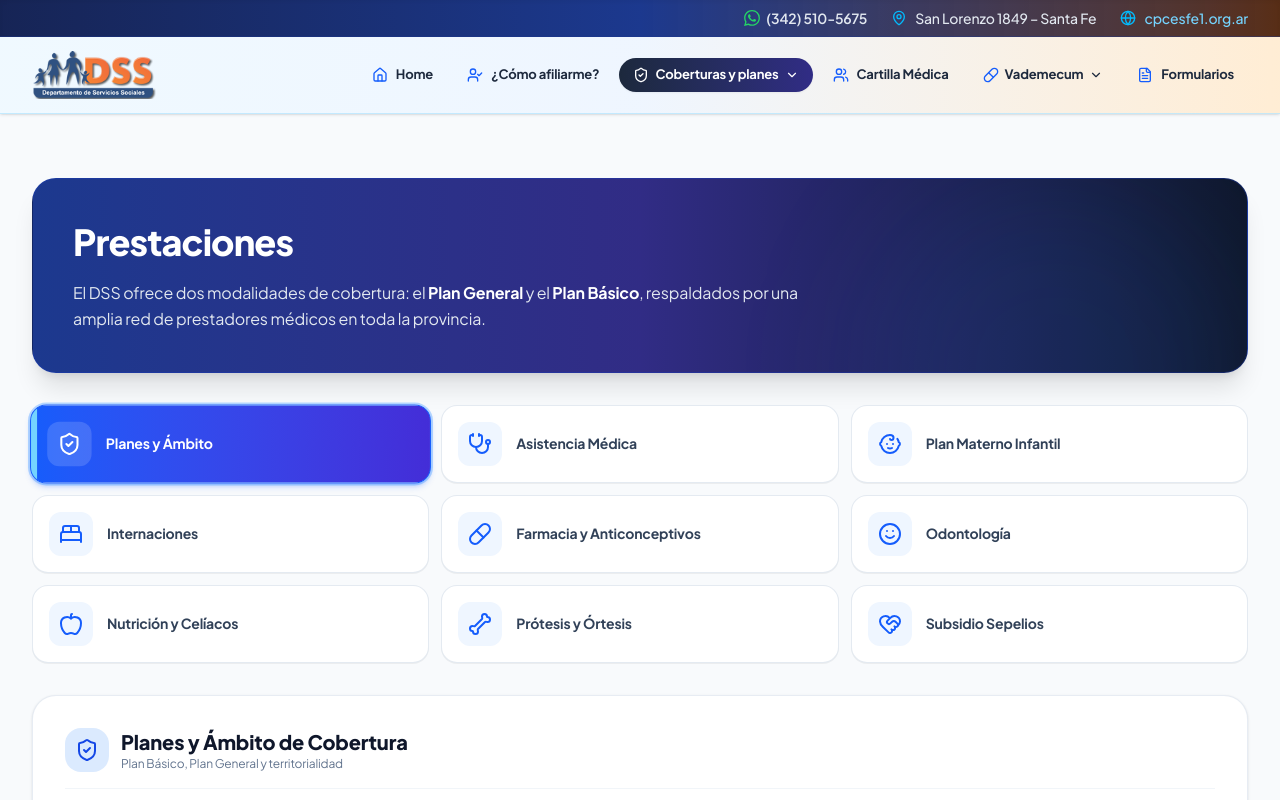
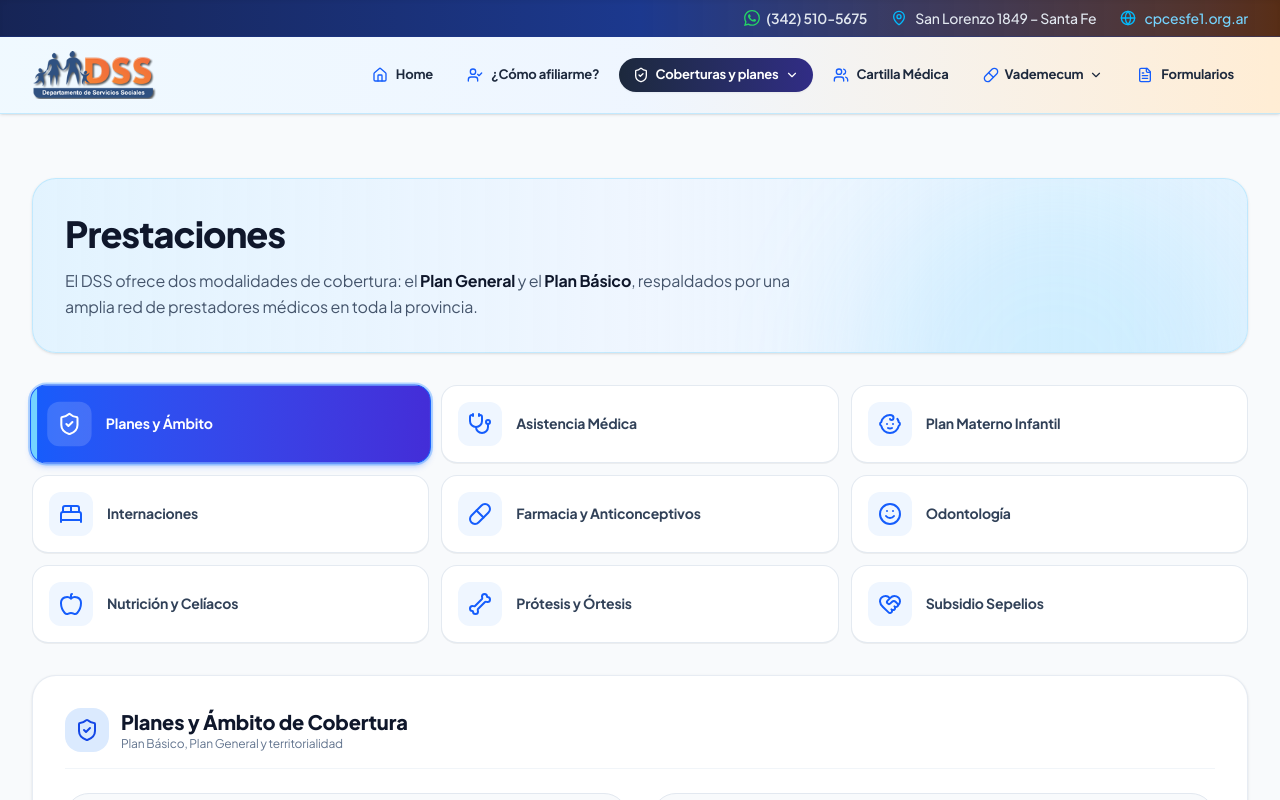
Before and after one commit to KarimServin/guia-interactiva-dss, a Next.js app: page /prestaciones in a window 1280 px wide. Shown: the top 800 px of the page. Built offline with nearby package versions, Linux system fonts and the light colour scheme.

Commit message:
Update Prestaciones banner background to neutral pastel sky blue

```diff
--- a/src/components/CoberturasPlanesView.tsx
+++ b/src/components/CoberturasPlanesView.tsx
@@ -100,17 +100,17 @@ export const CoberturasPlanesView: React.FC<CoberturasPlanesViewProps> = ({
     <div id="coberturas-content" className="max-w-7xl mx-auto px-4 sm:px-6 lg:px-8 py-8 space-y-8 animate-in fade-in duration-300">
 
       {/* HERO BANNER */}
-      <div className="relative bg-gradient-to-r from-blue-900 via-indigo-900 to-slate-900 rounded-3xl p-6 sm:p-10 text-white shadow-xl overflow-hidden border border-blue-800/40">
-        <div className="absolute right-0 top-0 w-96 h-96 bg-blue-500/10 rounded-full blur-3xl pointer-events-none" />
+      <div className="relative bg-gradient-to-r from-sky-100/90 via-blue-50 to-sky-100/80 rounded-3xl p-6 sm:p-8 shadow-sm overflow-hidden border border-sky-200/80">
+        <div className="absolute right-0 top-0 w-96 h-96 bg-sky-300/20 rounded-full blur-3xl pointer-events-none" />
 
-        <div className="relative z-10 max-w-4xl space-y-4">
+        <div className="relative z-10 max-w-4xl space-y-3">
 
-          <h1 className="text-2xl sm:text-4xl font-extrabold text-white tracking-tight leading-tight">
+          <h1 className="text-2xl sm:text-4xl font-extrabold text-slate-900 tracking-tight leading-tight">
             Prestaciones
           </h1>
 
-          <p className="text-slate-200 text-xs sm:text-sm md:text-base leading-relaxed max-w-3xl">
-            El DSS ofrece dos modalidades de cobertura: el <strong className="text-white font-bold">Plan General</strong> y el <strong className="text-white font-bold">Plan Básico</strong>, respaldados por una amplia red de prestadores médicos en toda la provincia.
+          <p className="text-slate-600 text-xs sm:text-sm md:text-base leading-relaxed max-w-3xl">
+            El DSS ofrece dos modalidades de cobertura: el <strong className="text-slate-900 font-bold">Plan General</strong> y el <strong className="text-slate-900 font-bold">Plan Básico</strong>, respaldados por una amplia red de prestadores médicos en toda la provincia.
           </p>
         </div>
       </div>
```
